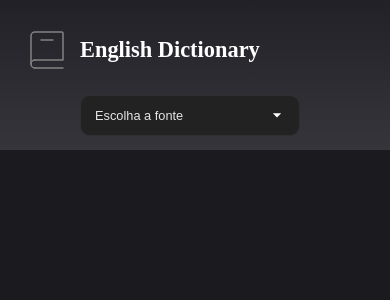
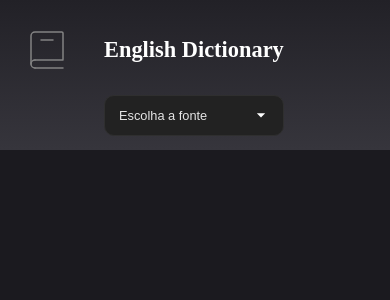
Before and after one commit to vinivmarinho/projeto-dicionario, a React (Vite) app: page / in a window 390 px wide. Shown: the top 300 px of the page. Built offline with nearby package versions, Linux system fonts and the light colour scheme.

Commit message:
style: Alinha o título 'english dictionary' com o menu select

```diff
--- a/src/components/header/header.css
+++ b/src/components/header/header.css
@@ -63,7 +63,8 @@ select:focus {
   #header{
     height: 150px;
     display: grid;
-    grid-template-columns: 10px 220px;
+    /* grid-template-columns: 10px 220px; */
+    grid-template-columns: auto auto;
     grid-template-rows: 40px 10px;
     justify-content: start;
   }
```
